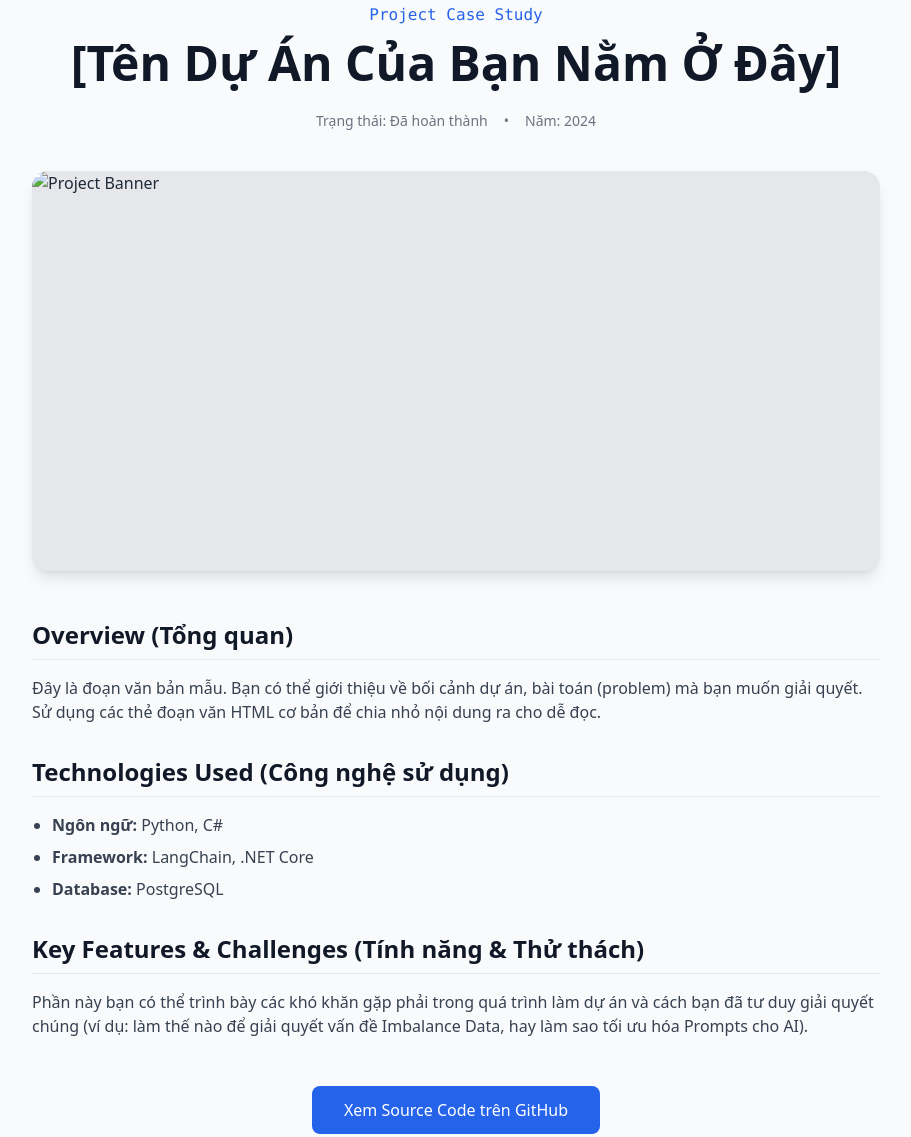
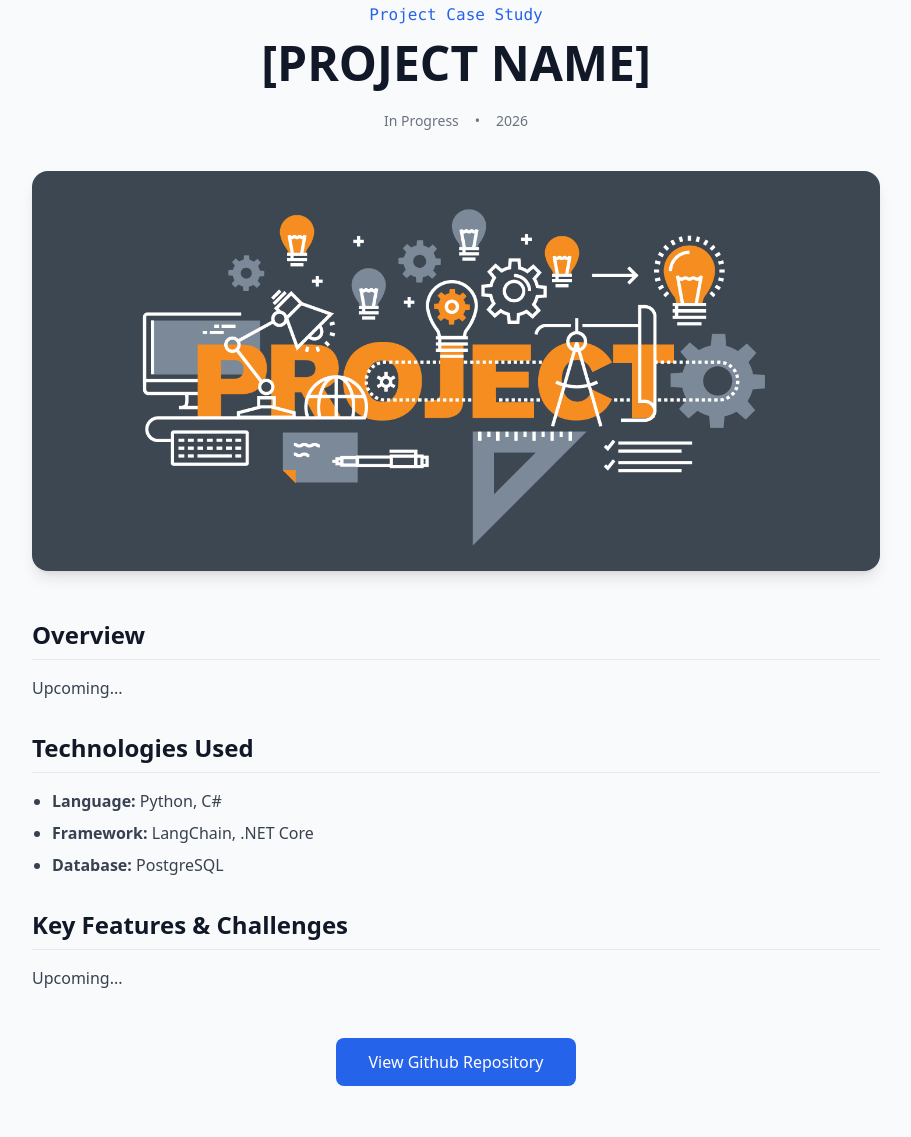
Before and after one commit to nmman5404/my_portfolio, a website: page blog_template.html in a window 1280 px wide. Shown: the part 125-1262 px from the top of the page, without its empty margins (184-1095 px from the left). Drawn offline with nearby package versions, Linux system fonts and the light colour scheme.

Commit message:
add knowledge and improve appearance

```diff
--- a/blog_template.html
+++ b/blog_template.html
@@ -53,43 +53,43 @@
         <div class="mb-10 text-center">
             <p class="text-blue-600 dark:text-blue-500 font-mono mb-3">Project Case Study</p>
             <h1 class="text-4xl md:text-5xl font-bold text-gray-900 dark:text-white mb-6 leading-tight">
-                [Tên Dự Án Của Bạn Nằm Ở Đây]
+                [PROJECT NAME]
             </h1>
             <div class="flex items-center justify-center space-x-4 text-sm text-gray-500 dark:text-gray-400">
-                <span>Trạng thái: Đã hoàn thành</span>
+                <span>In Progress</span>
                 <span>•</span>
-                <span>Năm: 2024</span>
+                <span>2026</span>
             </div>
         </div>
 
         <!-- Ảnh Hero (Banner chính) -->
         <div class="w-full h-64 md:h-[400px] bg-gray-200 dark:bg-gray-800 rounded-2xl overflow-hidden mb-12 shadow-lg">
-            <img src="your-large-banner-image.jpg" alt="Project Banner" class="w-full h-full object-cover">
+            <img src="thumbnail_png/proj_banner_thumbnail.jpg" alt="Project Banner" class="w-full h-full object-cover">
         </div>
 
         <!-- Khung Nội Dung Text -->
         <article class="prose prose-lg dark:prose-invert max-w-none text-gray-700 dark:text-gray-300">
 
-            <h2 class="text-2xl font-bold text-gray-900 dark:text-white mt-8 mb-4 border-b border-gray-200 dark:border-gray-700 pb-2">Overview (Tổng quan)</h2>
+            <h2 class="text-2xl font-bold text-gray-900 dark:text-white mt-8 mb-4 border-b border-gray-200 dark:border-gray-700 pb-2">Overview</h2>
             <p>
-                Đây là đoạn văn bản mẫu. Bạn có thể giới thiệu về bối cảnh dự án, bài toán (problem) mà bạn muốn giải quyết. Sử dụng các thẻ đoạn văn HTML cơ bản để chia nhỏ nội dung ra cho dễ đọc.
+                Upcoming...
             </p>
 
-            <h2 class="text-2xl font-bold text-gray-900 dark:text-white mt-8 mb-4 border-b border-gray-200 dark:border-gray-700 pb-2">Technologies Used (Công nghệ sử dụng)</h2>
+            <h2 class="text-2xl font-bold text-gray-900 dark:text-white mt-8 mb-4 border-b border-gray-200 dark:border-gray-700 pb-2">Technologies Used</h2>
             <ul class="list-disc pl-5 space-y-2">
-                <li><strong>Ngôn ngữ:</strong> Python, C#</li>
+                <li><strong>Language:</strong> Python, C#</li>
                 <li><strong>Framework:</strong> LangChain, .NET Core</li>
                 <li><strong>Database:</strong> PostgreSQL</li>
             </ul>
 
-            <h2 class="text-2xl font-bold text-gray-900 dark:text-white mt-8 mb-4 border-b border-gray-200 dark:border-gray-700 pb-2">Key Features & Challenges (Tính năng & Thử thách)</h2>
+            <h2 class="text-2xl font-bold text-gray-900 dark:text-white mt-8 mb-4 border-b border-gray-200 dark:border-gray-700 pb-2">Key Features & Challenges</h2>
             <p>
-                Phần này bạn có thể trình bày các khó khăn gặp phải trong quá trình làm dự án và cách bạn đã tư duy giải quyết chúng (ví dụ: làm thế nào để giải quyết vấn đề Imbalance Data, hay làm sao tối ưu hóa Prompts cho AI).
+                Upcoming...
             </p>
 
             <div class="mt-12 flex justify-center">
                 <a href="#" target="_blank" class="px-8 py-3 bg-blue-600 hover:bg-blue-700 text-white font-medium rounded-lg transition-all duration-300 hover:-translate-y-1 hover:shadow-lg hover:shadow-blue-500/40">
-                    Xem Source Code trên GitHub
+                   View Github Repository
                 </a>
             </div>
 
```
Also changed, not shown: api/knowledge.md (+3 -3 lines), thumbnail_png/proj_banner_thumbnail.jpg (added).
